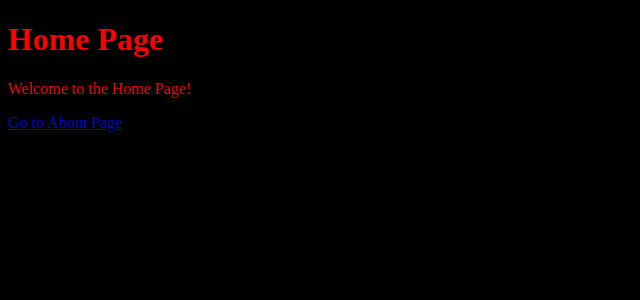
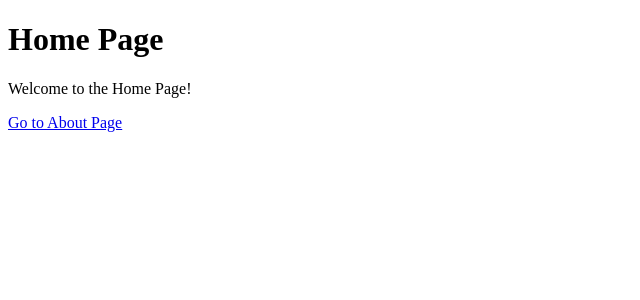
Before and after one commit to gurramkarthiknetha/bandiwala-MonoRepo, a React (Create React App) app in the folder bandiwala-client/: page / in a window 1280 px wide. Shown: the top 300 px of the page, without its empty margins (0-640 px from the left). Built offline with nearby package versions, Linux system fonts and the light colour scheme.

Commit message:
changed acc to gkn

```diff
--- a/bandiwala-client/src/App.css
+++ b/bandiwala-client/src/App.css
@@ -1,4 +1,4 @@
 body{
-    background-color: black;
-    color: red !important;
+    background-color: white;
+    color: black !important;
 }
```
